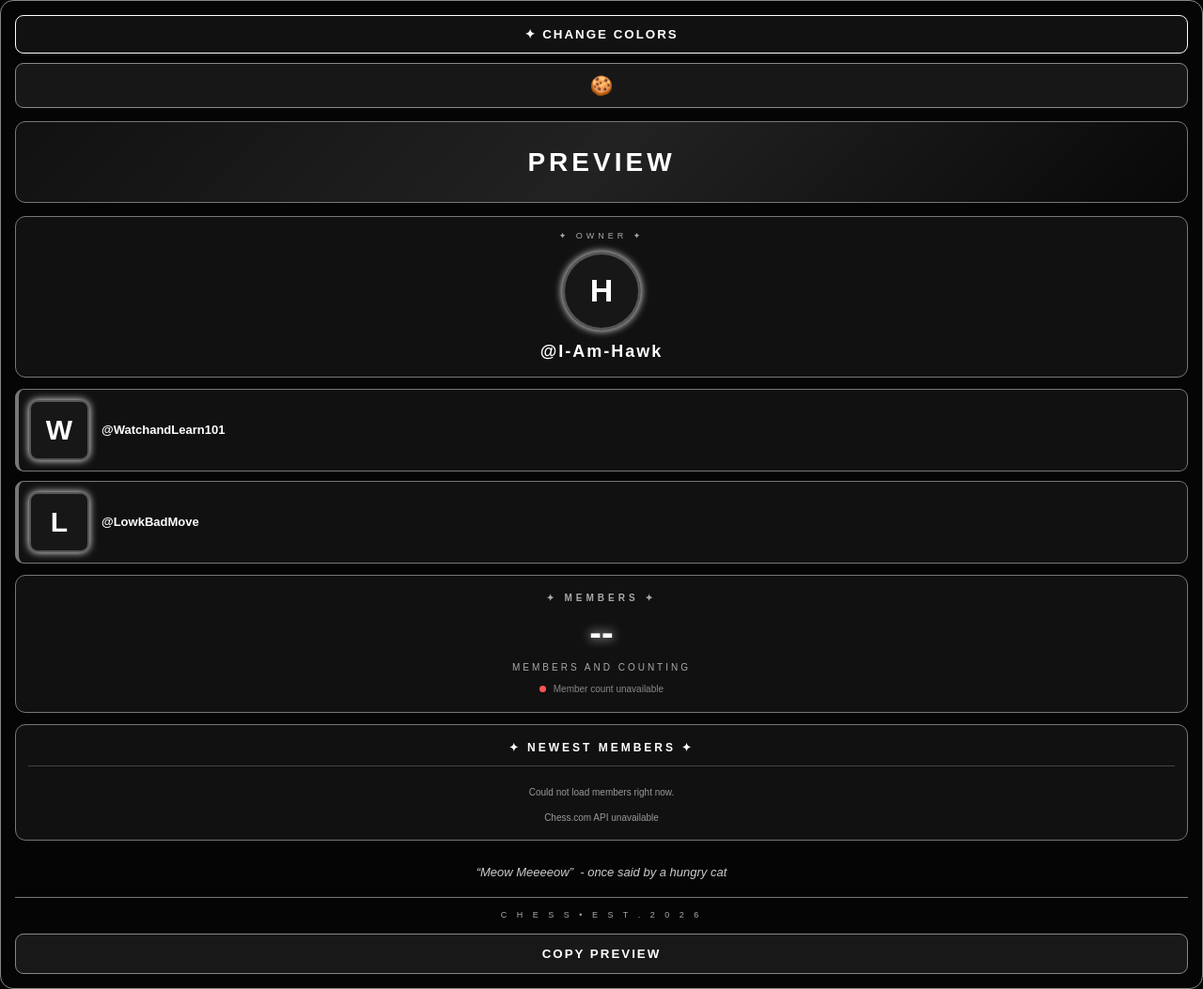
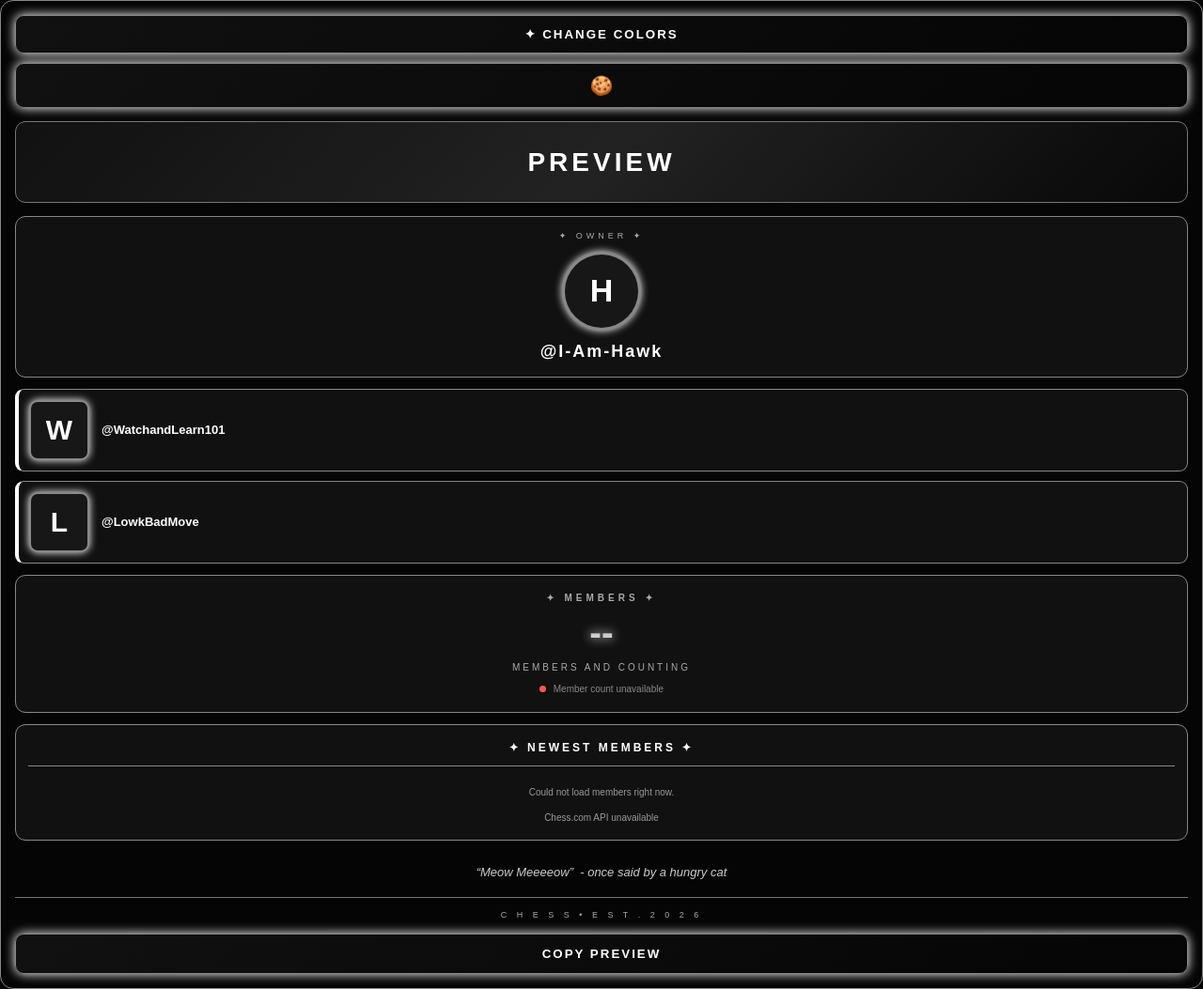
Before and after one commit to CuzImCool/preview-sidebar, a plain HTML site: page index.html in a window 1280 px wide. Shown: the whole page at 94% size. Drawn offline with Linux system fonts and the light colour scheme; no server answers.

Commit message:
Refactor theme styles and button attributes
Updated theme styles and button functionalities to improve visual consistency and interactivity.

```diff
--- a/index.html
+++ b/index.html
@@ -1,30 +1,33 @@
+
 <style>
 html,body{margin:0!important;padding:0!important;background:#050505!important;overflow-x:hidden}
 
 #itu-theme,#itu-theme *{cursor:none!important}
 #itu-cookie-cursor{position:fixed;z-index:2147483647;pointer-events:none;display:none;font-size:25px;transform:translate(3px,3px);filter:drop-shadow(0 0 5px #d7a56b)}
 
-#itu-theme{box-sizing:border-box;width:100%;min-height:100vh;line-height:1.4}
+#itu-theme{box-sizing:border-box;width:100%;min-height:100vh;line-height:1.4;--theme-bg:#050505;--theme-panel:#111;--theme-accent:#fff;--theme-accent2:#ccc;--theme-border:#888;--theme-glow:#fff}
 
 .swish-trail{position:fixed;z-index:2147483647;pointer-events:none;width:24px;height:9px;border:2px solid rgba(255,255,255,.8);border-color:rgba(255,255,255,.8) transparent transparent;border-radius:50%;transform:rotate(-25deg);animation:swishFade .65s ease-out forwards}
 @keyframes swishFade{to{opacity:0;transform:translate(15px,10px) rotate(15deg) scale(.25)}}
 
 #itu-theme button,#itu-theme a[data-hover-button]{transition:all .22s ease}
-#itu-theme button[data-hover-button]:hover,#itu-theme a[data-hover-button]:hover{transform:translateY(-2px) scale(1.02);filter:brightness(1.25);box-shadow:0 0 16px var(--hover-glow,#fff),0 0 28px var(--hover-glow,#fff);border-color:var(--hover-border,#fff)!important}
+#itu-theme button[data-hover-button]:hover,#itu-theme a[data-hover-button]:hover{transform:translateY(-2px) scale(1.02);filter:brightness(1.2);box-shadow:0 0 16px var(--hover-glow,#fff),0 0 28px var(--hover-glow,#fff);border-color:var(--hover-border,#fff)!important}
+#itu-theme .theme-button{background:linear-gradient(135deg,var(--theme-panel),var(--theme-bg))!important;color:var(--theme-accent)!important;border:1px solid var(--theme-border)!important;box-shadow:0 0 12px var(--theme-glow)!important}
+#itu-theme .theme-button:hover{filter:brightness(1.3)!important;box-shadow:0 0 18px var(--theme-glow),0 0 30px var(--theme-glow)!important}
 
 #itu-theme .itu-cat-rain{position:absolute;top:-40px;z-index:9999;pointer-events:none;animation:cookieFall linear forwards}
 @keyframes cookieFall{0%{transform:translateY(-30px) rotate(0);opacity:0}10%{opacity:1}90%{opacity:1}100%{transform:translateY(750px) rotate(360deg);opacity:0}}
 
-#itu-theme .hawk-profile{ text-align:center;padding:14px 8px;margin-bottom:12px;border:1px solid #777;border-radius:11px;background:#111;overflow:hidden;transition:all .25s}
-#itu-theme .hawk-avatar-wrap{width:78px;height:78px;margin:10px auto;border-radius:50%;padding:3px;background:#555;box-shadow:0 0 9px #fff;transition:all .25s}
-#itu-theme .hawk-avatar-wrap:hover,#itu-theme .watch-avatar-wrap:hover{transform:scale(1.08);filter:brightness(1.2);box-shadow:0 0 16px var(--avatar-glow,#fff),0 0 28px var(--avatar-glow,#fff)}
+#itu-theme .hawk-profile{text-align:center;padding:14px 8px;margin-bottom:12px;border:1px solid var(--theme-border);border-radius:11px;background:var(--theme-panel);overflow:hidden;transition:all .25s}
+#itu-theme .hawk-avatar-wrap{width:78px;height:78px;margin:10px auto;border-radius:50%;padding:3px;background:var(--theme-border);box-shadow:0 0 9px var(--theme-glow);transition:all .25s}
+#itu-theme .hawk-avatar-wrap:hover,#itu-theme .watch-avatar-wrap:hover{transform:scale(1.08);filter:brightness(1.2);box-shadow:0 0 16px var(--avatar-glow,var(--theme-glow)),0 0 28px var(--avatar-glow,var(--theme-glow))}
 #itu-theme .hawk-avatar-inner{width:100%;height:100%;border-radius:50%;background:#171717;display:flex;align-items:center;justify-content:center;overflow:hidden;font-size:34px;font-weight:900;color:#fff}
 #itu-theme #hawk-live-avatar{width:100%;height:100%;object-fit:cover;display:none}
 #itu-theme .hawk-name{font-size:18px;font-weight:900;letter-spacing:2px;color:#fff;overflow-wrap:anywhere}
 #itu-theme .hawk-owner-label{font-size:9px;letter-spacing:4px;color:#aaa;margin-bottom:5px}
 
-#itu-theme .watch-profile{display:flex;align-items:center;gap:13px;padding:11px;margin-bottom:10px;border:1px solid #777;border-left:4px solid #777;border-radius:9px;background:#111;min-height:82px;box-sizing:border-box;transition:all .25s}
-#itu-theme .watch-avatar-wrap{width:64px;height:64px;min-width:64px;border-radius:9px;padding:2px;background:#555;box-shadow:0 0 8px #fff;box-sizing:border-box;transition:all .25s}
+#itu-theme .watch-profile{display:flex;align-items:center;gap:13px;padding:11px;margin-bottom:10px;border:1px solid var(--theme-border);border-left:4px solid var(--theme-accent);border-radius:9px;background:var(--theme-panel);min-height:82px;box-sizing:border-box;transition:all .25s}
+#itu-theme .watch-avatar-wrap{width:64px;height:64px;min-width:64px;border-radius:9px;padding:2px;background:var(--theme-border);box-shadow:0 0 8px var(--theme-glow);box-sizing:border-box;transition:all .25s}
 #itu-theme .watch-avatar-inner{width:100%;height:100%;border-radius:7px;background:#171717;display:flex;align-items:center;justify-content:center;overflow:hidden;font-size:30px;font-weight:900;color:#fff}
 #itu-theme .watch-avatar-inner img{display:none;width:100%;height:100%;object-fit:cover}
 #itu-theme .watch-info{min-width:0;text-align:left}
@@ -32,24 +35,24 @@ html,body{margin:0!important;padding:0!important;background:#050505!important;ov
 #itu-theme .profile-name-link{display:inline-block;color:inherit;text-decoration:none}
 #itu-theme .profile-name-link:hover{filter:brightness(1.35)}
 
-#itu-theme .member-counter{background:#111;border:1px solid #777;border-radius:11px;padding:17px 12px;margin:12px 0;text-align:center;transition:all .25s}
+#itu-theme .member-counter{background:var(--theme-panel);border:1px solid var(--theme-border);border-radius:11px;padding:17px 12px;margin:12px 0;text-align:center;transition:all .25s}
 #itu-theme .member-heading{font-size:10px;font-weight:bold;letter-spacing:4px;color:#aaa;margin-bottom:9px}
-#itu-theme .member-number{font-size:38px;font-weight:900;line-height:1.15;color:#fff;text-shadow:0 0 12px #fff}
+#itu-theme .member-number{font-size:38px;font-weight:900;line-height:1.15;color:var(--theme-accent2);text-shadow:0 0 12px var(--theme-glow)}
 #itu-theme .member-caption{font-size:10px;letter-spacing:3px;color:#aaa;margin-top:7px}
 #itu-theme .member-status{font-size:10px;color:#888;margin-top:9px}
 #itu-theme .member-dot{display:inline-block;width:7px;height:7px;border-radius:50%;background:#888;margin-right:5px}
 
-#itu-theme .new-members-box{background:#111;border:1px solid #777;border-radius:11px;padding:13px;margin:12px 0 15px;transition:all .25s}
-#itu-theme .new-members-heading{text-align:center;font-size:12px;font-weight:900;letter-spacing:3px;color:#fff;padding:3px 0 11px;margin-bottom:11px;border-bottom:1px solid #444}
-#itu-theme .new-member-card{display:flex;align-items:center;gap:11px;padding:9px;margin-bottom:8px;background:#191919;border:1px solid #444;border-radius:8px;transition:all .2s}
+#itu-theme .new-members-box{background:var(--theme-panel);border:1px solid var(--theme-border);border-radius:11px;padding:13px;margin:12px 0 15px;transition:all .25s}
+#itu-theme .new-members-heading{text-align:center;font-size:12px;font-weight:900;letter-spacing:3px;color:#fff;padding:3px 0 11px;margin-bottom:11px;border-bottom:1px solid var(--theme-border)}
+#itu-theme .new-member-card{display:flex;align-items:center;gap:11px;padding:9px;margin-bottom:8px;background:var(--theme-bg);border:1px solid var(--theme-border);border-radius:8px;transition:all .2s}
 #itu-theme .new-member-card:last-child{margin-bottom:0}
-#itu-theme .new-member-card:hover{transform:translateX(3px);border-color:#aaa;background:#222}
-#itu-theme .new-member-avatar{width:43px;height:43px;min-width:43px;border-radius:8px;background:#292929;border:1px solid #666;overflow:hidden;display:flex;align-items:center;justify-content:center;font-size:19px;font-weight:900;color:#fff}
+#itu-theme .new-member-card:hover{transform:translateX(3px);border-color:var(--theme-accent);background:var(--theme-panel)}
+#itu-theme .new-member-avatar{width:43px;height:43px;min-width:43px;border-radius:8px;background:#292929;border:1px solid var(--theme-border);overflow:hidden;display:flex;align-items:center;justify-content:center;font-size:19px;font-weight:900;color:#fff}
 #itu-theme .new-member-avatar img{width:100%;height:100%;object-fit:cover;display:block}
 #itu-theme .new-member-info{min-width:0;flex:1}
 #itu-theme .new-member-name{font-size:12px;font-weight:900;color:#fff;overflow-wrap:anywhere}
 #itu-theme .new-member-date{font-size:9px;color:#999;margin-top:3px;letter-spacing:1px}
-#itu-theme .new-member-rank{font-size:9px;color:#c9a64b;letter-spacing:1px;white-space:nowrap}
+#itu-theme .new-member-rank{font-size:9px;color:var(--theme-accent);letter-spacing:1px;white-space:nowrap}
 #itu-theme .new-members-status{text-align:center;font-size:10px;color:#999;padding:10px 3px 3px}
 #itu-theme .new-members-status:empty{display:none}
 #itu-theme button{font-family:Arial,sans-serif}
@@ -61,39 +64,47 @@ html,body{margin:0!important;padding:0!important;background:#050505!important;ov
 <button id="preview-color-button" onclick="
 var b=document.getElementById('itu-theme');
 var palettes=[
-{name:'COTTON CANDY',bg:'linear-gradient(145deg,#24152f,#3b2044,#182b46)',panel:'linear-gradient(145deg,#352044,#263a5b)',accent:'#ffb6d9',accent2:'#a9d8ff',border:'#d99acb',glow:'#d98bc9'},
-{name:'OCEAN',bg:'linear-gradient(145deg,#061e2c,#073b4c,#102b45)',panel:'linear-gradient(145deg,#0b3e50,#12334d)',accent:'#75e6e0',accent2:'#9bc9ff',border:'#50b9c2',glow:'#39cbd0'},
-{name:'SUNSET',bg:'linear-gradient(145deg,#32152b,#54233b,#713c35)',panel:'linear-gradient(145deg,#57263e,#713d39)',accent:'#ffc08a',accent2:'#ff9fb1',border:'#e58b83',glow:'#ff947d'},
-{name:'LAVENDER',bg:'linear-gradient(145deg,#211b3d,#392650,#292447)',panel:'linear-gradient(145deg,#3c2b58,#29294d)',accent:'#d6b7ff',accent2:'#a9b8ff',border:'#a88bd8',glow:'#b69aff'},
-{name:'CHERRY',bg:'linear-gradient(145deg,#2b101b,#501b2c,#301526)',panel:'linear-gradient(145deg,#4a1b2b,#321727)',accent:'#ff9eb5',accent2:'#ffd0dc',border:'#d96b89',glow:'#ff7199'},
-{name:'MINT',bg:'linear-gradient(145deg,#102a27,#17443b,#1e3540)',panel:'linear-gradient(145deg,#17443b,#1c3540)',accent:'#9df0c5',accent2:'#a8e8e8',border:'#65c6a2',glow:'#65d8b0'}
+{name:'MIDNIGHT',bg:'linear-gradient(145deg,#100d24,#21163d,#111b35)',panel:'linear-gradient(145deg,#21183b,#172642)',accent:'#c8a8ff',accent2:'#9bd2ff',border:'#8065b5',glow:'#9873e8'},
+{name:'OCEAN',bg:'linear-gradient(145deg,#061c2b,#073d4c,#102c46)',panel:'linear-gradient(145deg,#0b3e50,#12334d)',accent:'#79eee0',accent2:'#a1d8ff',border:'#3daeb5',glow:'#35c9c9'},
+{name:'SUNSET',bg:'linear-gradient(145deg,#281323,#55213c,#783c38)',panel:'linear-gradient(145deg,#55253e,#713d39)',accent:'#ffc28c',accent2:'#ff9eae',border:'#d77d7d',glow:'#ff8a78'},
+{name:'LAVENDER',bg:'linear-gradient(145deg,#1c1933,#352448,#242544)',panel:'linear-gradient(145deg,#39284f,#29294a)',accent:'#e0c0ff',accent2:'#b3c4ff',border:'#a18bd4',glow:'#b99aff'},
+{name:'CHERRY',bg:'linear-gradient(145deg,#250d1a,#4b172b,#301426)',panel:'linear-gradient(145deg,#491b2e,#321727)',accent:'#ff9ebc',accent2:'#ffd1df',border:'#d66c91',glow:'#ff719b'},
+{name:'FOREST',bg:'linear-gradient(145deg,#0b201b,#123b30,#1d3540)',panel:'linear-gradient(145deg,#164438,#1b3540)',accent:'#a5efbd',accent2:'#a6e7e7',border:'#62b99b',glow:'#65d8a9'},
+{name:'GOLDEN HOUR',bg:'linear-gradient(145deg,#271b10,#49301b,#302016)',panel:'linear-gradient(145deg,#49301b,#332319)',accent:'#ffd78a',accent2:'#ffe8b5',border:'#bd9250',glow:'#e6ae52'},
+{name:'ARCTIC',bg:'linear-gradient(145deg,#101d2d,#243b52,#172b3d)',panel:'linear-gradient(145deg,#263f56,#1b3046)',accent:'#b8e9ff',accent2:'#e0f6ff',border:'#79b7d5',glow:'#8bdcff'}
 ];
 var next=(Number(b.getAttribute('data-palette'))+1)%palettes.length;
 b.setAttribute('data-palette',next);
 var p=palettes[next];
+
+b.style.setProperty('--theme-bg',p.bg);
+b.style.setProperty('--theme-panel',p.panel);
+b.style.setProperty('--theme-accent',p.accent);
+b.style.setProperty('--theme-accent2',p.accent2);
+b.style.setProperty('--theme-border',p.border);
+b.style.setProperty('--theme-glow',p.glow);
 b.style.background=p.bg;
 b.style.borderColor=p.border;
 b.style.boxShadow='0 0 22px '+p.glow+',0 0 35px '+p.accent2;
+
 b.querySelectorAll('.hawk-profile,.watch-profile,.member-counter,.new-members-box').forEach(function(e){e.style.background=p.panel;e.style.borderColor=p.border});
 b.querySelectorAll('.new-member-card').forEach(function(e){e.style.background=p.bg;e.style.borderColor=p.border});
 b.querySelectorAll('.hawk-avatar-wrap,.watch-avatar-wrap').forEach(function(e){e.style.background='linear-gradient(135deg,'+p.accent+','+p.accent2+')';e.style.setProperty('--avatar-glow',p.glow);e.style.boxShadow='0 0 15px '+p.glow});
 b.querySelectorAll('[data-color-text]').forEach(function(e){e.style.color=p.accent});
-b.querySelectorAll('[data-color-shadow]').forEach(function(e){e.style.textShadow='0 0 12px '+p.glow});
 b.querySelectorAll('.member-number').forEach(function(e){e.style.color=p.accent2;e.style.textShadow='0 0 12px '+p.glow+',0 0 20px '+p.accent});
 b.querySelectorAll('.member-dot').forEach(function(e){e.style.background=p.accent;e.style.boxShadow='0 0 8px '+p.glow});
+b.querySelectorAll('.new-member-rank').forEach(function(e){e.style.color=p.accent});
+b.querySelectorAll('.theme-button').forEach(function(e){e.style.background='linear-gradient(135deg,'+p.panel+','+p.bg+')';e.style.color=p.accent;e.style.borderColor=p.border;e.style.boxShadow='0 0 12px '+p.glow});
 b.querySelectorAll('[data-hover-button]').forEach(function(e){e.style.setProperty('--hover-glow',p.glow);e.style.setProperty('--hover-border',p.accent)});
 var button=document.getElementById('preview-color-button');
 button.innerText='✦ '+p.name+' • NEXT COLOR';
-button.style.background=p.panel;
-button.style.color=p.accent;
-button.style.borderColor=p.border;
 "
-style="display:block;width:100%;background:#111;color:#fff;border:1px solid #fff;border-radius:9px;padding:12px;margin-bottom:10px;font-weight:bold;letter-spacing:2px;">
+class="theme-button" style="display:block;width:100%;border-radius:9px;padding:12px;margin-bottom:10px;font-weight:bold;letter-spacing:2px;">
 ✦ CHANGE COLORS
 </button>
 
 <!-- COOKIE RAIN -->
-<button data-hover-button onclick="
+<button id="preview-cookie-button" class="theme-button" data-hover-button onclick="
 var box=document.getElementById('itu-theme');
 var treats=['🍪','🥛','😋'];
 for(var i=0;i<32;i++){
@@ -109,13 +120,13 @@ box.appendChild(f);
 setTimeout(function(){f.remove()},7500);
 })();
 }"
-style="display:block;width:100%;background:#171717;color:#fff;border:1px solid #888;border-radius:9px;padding:11px;margin-bottom:14px;font-size:20px;">
+style="display:block;width:100%;border-radius:9px;padding:11px;margin-bottom:14px;font-size:20px;">
 🍪
 </button>
 
 <!-- HEADER -->
 <div style="text-align:center;padding:23px 8px;background:linear-gradient(135deg,#111,#222,#080808);border:1px solid #777;border-radius:11px;margin-bottom:14px;">
-<div data-color-text="#ffb6d9" data-color-shadow="0 0 12px #d98bc9" style="font-size:28px;font-weight:900;letter-spacing:4px;color:#fff;">PREVIEW</div>
+<div data-color-text="#ffb6d9" style="font-size:28px;font-weight:900;letter-spacing:4px;color:#fff;">PREVIEW</div>
 </div>
 
 <!-- OWNER -->
@@ -128,7 +139,7 @@ style="display:block;width:100%;background:#171717;color:#fff;border:1px solid #
 </div>
 </div>
 <a class="profile-name-link" href="https://www.chess.com/member/i-am-hawk" target="_blank">
-<div class="hawk-name" data-color-text="#ffb6d9" data-color-shadow="0 0 12px #d98bc9">@I-Am-Hawk</div>
+<div class="hawk-name" data-color-text="#ffb6d9">@I-Am-Hawk</div>
 </a>
 </div>
 
@@ -194,7 +205,7 @@ C H E S S &bull; E S T . 2 0 2 6
 </div>
 
 <!-- COPY PREVIEW -->
-<button data-hover-button onclick="
+<button id="preview-copy-button" class="theme-button" data-hover-button onclick="
 var temp=document.createElement('textarea');
 temp.value='preview';
 temp.style.position='fixed';
@@ -205,7 +216,7 @@ try{this.innerText=document.execCommand('copy')?'✓ COPIED!':'COPY FAILED'}
 catch(e){this.innerText='COPY FAILED'}
 document.body.removeChild(temp);
 "
-style="display:block;width:100%;background:#181818;color:#fff;border:1px solid #888;border-radius:9px;padding:13px;margin-top:14px;font-weight:bold;letter-spacing:2px;">
+style="display:block;width:100%;border-radius:9px;padding:13px;margin-top:14px;font-weight:bold;letter-spacing:2px;">
 COPY PREVIEW
 </button>
 
@@ -409,3 +420,5 @@ setInterval(loadNewestMembers,300000);
 </script>
 
 </div>
+
+</div>
```
